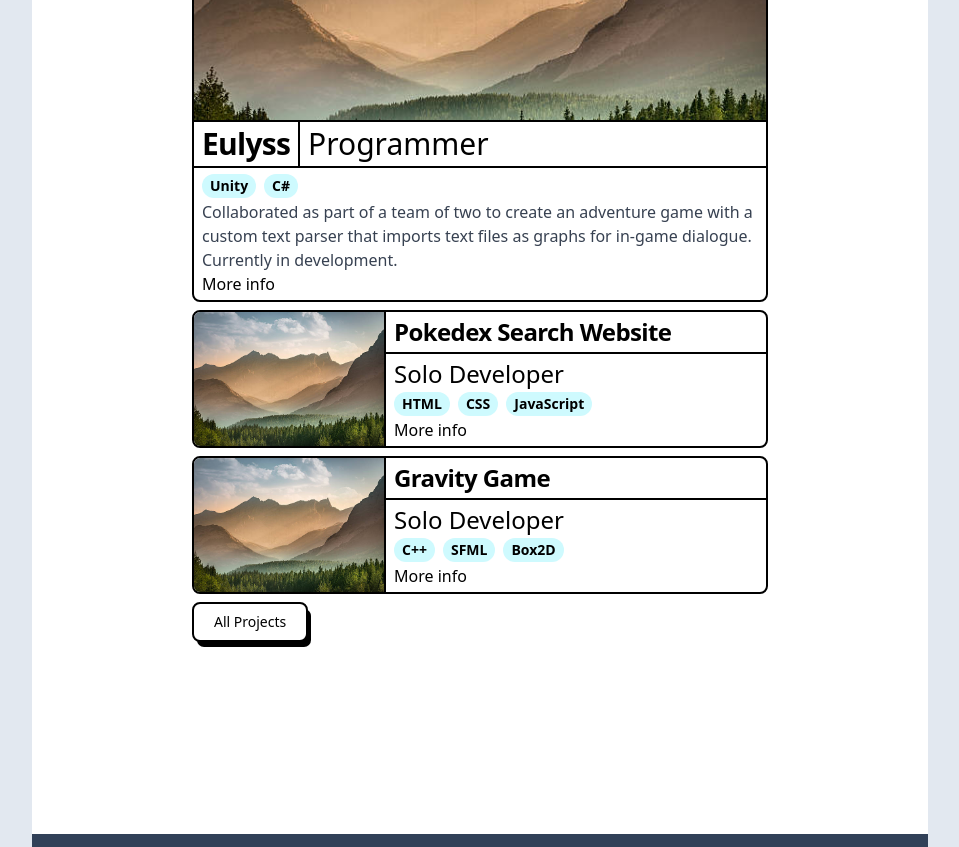
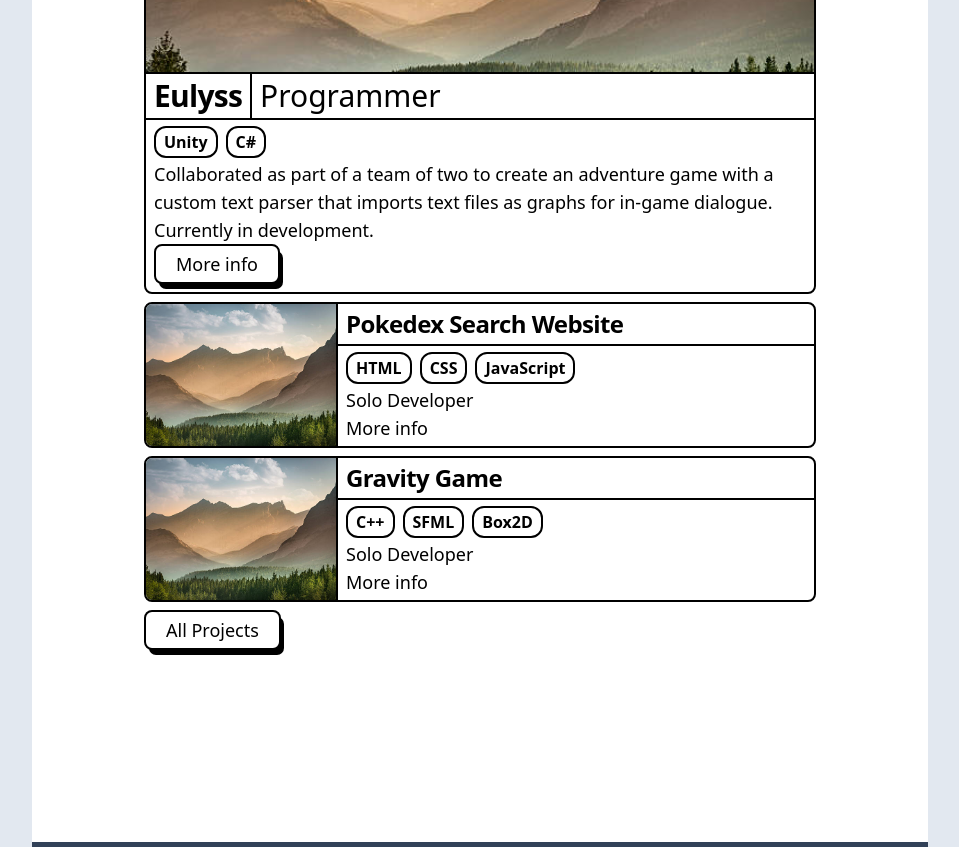
Before and after one commit to Ziad-J05/Portfolio-Site, a React (Vite) app: page / in a window 1280 px wide. Shown: the part 1420-2267 px from the top of the page, without its empty margins (160-1119 px from the left). Built offline with nearby package versions, Linux system fonts and the light colour scheme.

Commit message:
finished style for card layout

```diff
--- a/src/components/ContentContainer.tsx
+++ b/src/components/ContentContainer.tsx
@@ -11,7 +11,7 @@ export default function ContentContainer({content, bottomMargin}: ContentContain
 
     /* TODO: add optional bottom margin using ternary operator on class */
     return(
-        <div className={bottomMargin ? 'w-xl mx-auto mb-12' : 'w-xl mx-auto'}>
+        <div className={bottomMargin ? 'w-2xl mx-auto mb-12' : 'w-2xl mx-auto'}>
             {content}
         </div>
     );
--- a/src/components/LinkButton.tsx
+++ b/src/components/LinkButton.tsx
@@ -20,7 +20,7 @@ const buttonTheme = createTheme({
         size: {
             xs: "h-8 px-3 text-xs",
             sm: "h-9 px-3 text-sm",
-            md: "h-10 px-5 text-sm",
+            md: "h-10 px-5 text-lg",
             lg: "h-12 px-5 text-base",
             xl: "h-[52px] px-6 text-base"
         },
@@ -33,7 +33,7 @@ const buttonTheme = createTheme({
 export default function LinkButton({text, link}: LinkButtonProps){
     return(
         <ThemeProvider theme={buttonTheme}>
-            <Button as="a" href={link} color="default" className=''>{text}</Button>
+            <Button as="a" href={link} size="md" color="default" className=''>{text}</Button>
         </ThemeProvider>
     );
 }
--- a/src/components/Project.tsx
+++ b/src/components/Project.tsx
@@ -6,6 +6,7 @@ import {
   ThemeProvider
 } from "flowbite-react";
 import { SkillsArea } from './SkillsArea';
+import LinkButton from './LinkButton';
 
 export class ProjectInfo {
     name: string;
@@ -67,21 +68,21 @@ export function FeaturedProject( {projectInfo}: {projectInfo: FeaturedProjectInf
                         <h3 className="text-3xl font-bold tracking-tight px-2 py-1 text-black">
                             {projectInfo.name}
                         </h3>
-                    <div className="border-l-2 self-stretch"></div>
+                        <div className="border-l-2 self-stretch" />
                         <p className="text-3xl text-black px-2 py-1 mb-0">
                             {projectInfo.role}
                         </p>
                     </div>
 
-                <div className="px-2 py-1">
+                    <div className="px-2 pt-1 pb-2">
                         <div className="flex gap-2 my-0.5">
                             <SkillsArea skills={projectInfo.skills} />
                         </div>
 
-                    <p className="font-normal text-gray-700 dark:text-gray-400">
+                        <p className="font-normal text-black text-lg">
                             {projectInfo.body}
                         </p>
-                    <a className="hover:underline" href={projectInfo.link}>More info</a>
+                        <LinkButton text="More info" link={projectInfo.link} />
                     </div>
                 </div>
             </Card>
@@ -107,13 +108,15 @@ export function Project( {projectInfo}: {projectInfo: ProjectInfo} ){
                         {projectInfo.name}
                     </h3>
                     <div className="px-2 py-1">
-                        <p className="text-2xl text-black mb-0">
-                            {projectInfo.role}
-                        </p>
+
                         <div className="flex gap-2 my-0.5">
                             <SkillsArea skills={projectInfo.skills} />
                         </div>
-                        <a className="hover:underline" href={projectInfo.link}>More info</a>
+                        <p className="text-lg text-black mb-0">
+                            {projectInfo.role}
+                        </p>
+
+                        <a className="hover:underline text-lg" href={projectInfo.link}>More info</a>
                     </div>
                 </div>
 
--- a/src/components/SkillsArea.tsx
+++ b/src/components/SkillsArea.tsx
@@ -12,7 +12,7 @@ const skillBadgeTheme = createTheme({
         "root": {
             "base": "flex h-fit items-center gap-1 font-semibold",
             "color": {
-            "info": "bg-cyan-100 hover:bg-cyan-100 text-black",
+            "info": "bg-white border-2 hover:bg-cyan-100 text-black",
             "gray": "bg-gray-100 text-gray-800 hover:bg-gray-200 dark:bg-gray-700 dark:text-gray-300 dark:hover:bg-gray-600",
             "failure": "bg-red-100 text-red-800 hover:bg-red-200 dark:bg-red-200 dark:text-red-900 dark:hover:bg-red-300",
             "success": "bg-green-100 text-green-800 hover:bg-green-200 dark:bg-green-200 dark:text-green-900 dark:hover:bg-green-300",
@@ -48,7 +48,7 @@ export function SkillsArea({skills}: {skills: string[]}){
     const skillBadges: React.ReactElement[] = [];
 
     for(const skill of skills) {
-        skillBadges.push(<Badge color="info" size="sm">{skill}</Badge>)
+        skillBadges.push(<Badge color="info" size="md">{skill}</Badge>)
     }
 
     return(
```
Lines whose indentation alone changed are shown as unchanged.
